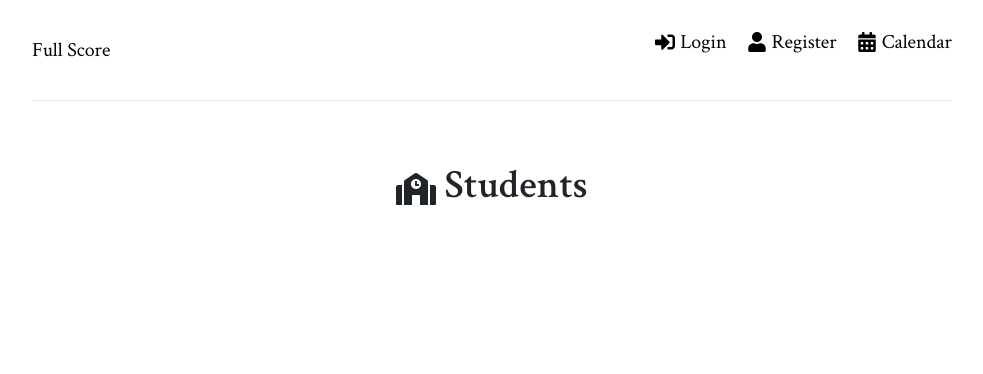
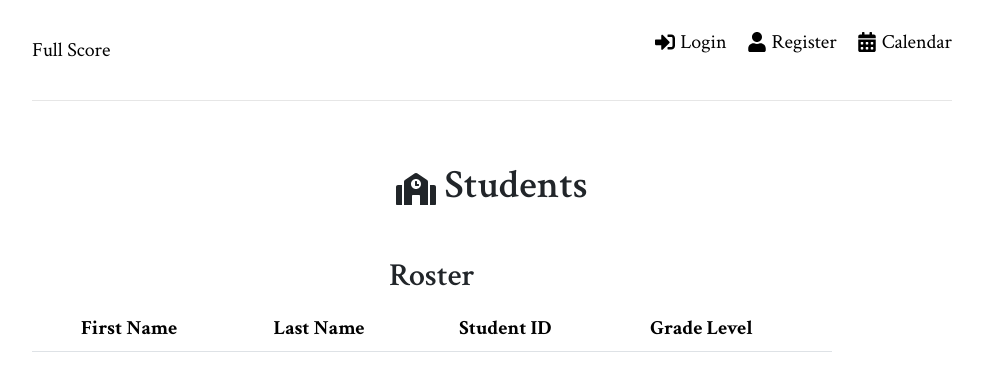
Before and after one commit to MediumJeff/full-score, a React (Create React App) app in the folder frontend/: page /students in a window 1280 px wide. Shown: the top 374 px of the page, without its empty margins (148-1131 px from the left). Built offline with nearby package versions, Linux system fonts and the light colour scheme.

Commit message:
Basic Student UI

```diff
--- a/frontend/src/app/store.js
+++ b/frontend/src/app/store.js
@@ -2,11 +2,13 @@ import { configureStore } from '@reduxjs/toolkit';
 import authReducer from '../features/auth/authSlice';
 import calendarReducer from '../features/calendar/calendarSlice';
 import inventoryReducer from '../features/inventory/inventorySlice';
+import studentReducer from '../features/students/studentSlice';
 
 export const store = configureStore({
   reducer: {
     auth: authReducer,
     events: calendarReducer,
     instruments: inventoryReducer,
+    students: studentReducer,
   },
 });
--- a/frontend/src/pages/Students.jsx
+++ b/frontend/src/pages/Students.jsx
@@ -6,8 +6,32 @@ import { Table, Button, Form } from "react-bootstrap";
 import Modal from "react-bootstrap/Modal";
 import { toast } from 'react-toastify';
 import { FaSchool } from 'react-icons/fa';
+import { getStudent, reset } from '../features/students/studentSlice';
 
 const Students = () => {
+
+  const dispatch = useDispatch();
+  const navigate = useNavigate();
+
+  // Load information for instrument inventory
+  const { user, isError, isSuccess, message } = useSelector((state) => state.auth)
+  const { students } = useSelector((state) => state.students)
+
+  useEffect(() => {
+    if (isError) {
+      toast.error(message)
+    }
+    if (isSuccess) {
+      navigate('/students')
+    }
+    dispatch(getStudent())
+
+    return () => {
+      dispatch(reset())
+    }
+  }, [user, isError, isSuccess, message, dispatch, navigate])
+
+
   return (
     <>
       <div>
@@ -15,8 +39,30 @@ const Students = () => {
           <FaSchool /> Students
         </h1>
       </div>
-      <div>
-
+      <div className='inventoryTable mt-5'>
+        <h2>Roster</h2>
+        <Table>
+          <thead>
+            <tr>
+              <th>First Name</th>
+              <th>Last Name</th>
+              <th>Student ID</th>
+              <th>Grade Level</th>
+              <th></th>
+            </tr>
+          </thead>
+          <tbody>
+            {students.map((stnt, id) => (
+              <tr key={id}>
+                <td>{stnt.firstName}</td>
+                <td>{stnt.lastName}</td>
+                <td>{stnt.studentId}</td>
+                <td>{stnt.gradeLevel}</td>
+                <td><Button variant="success" active className='btn'>Inspect</Button></td>
+              </tr>
+            ))}
+          </tbody>
+        </Table>
       </div>
     </>
   )
```
